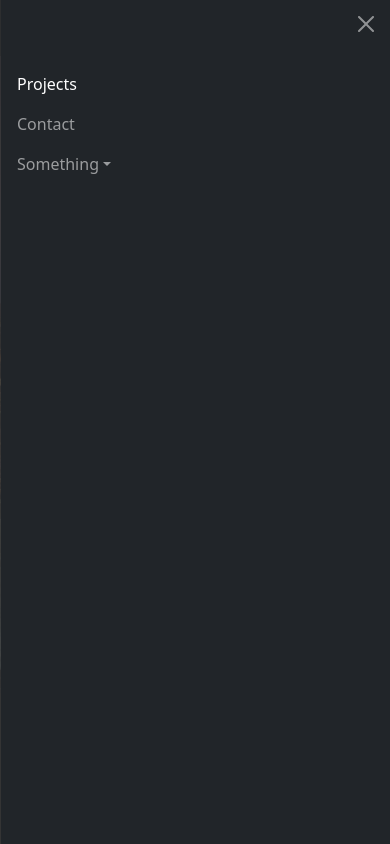
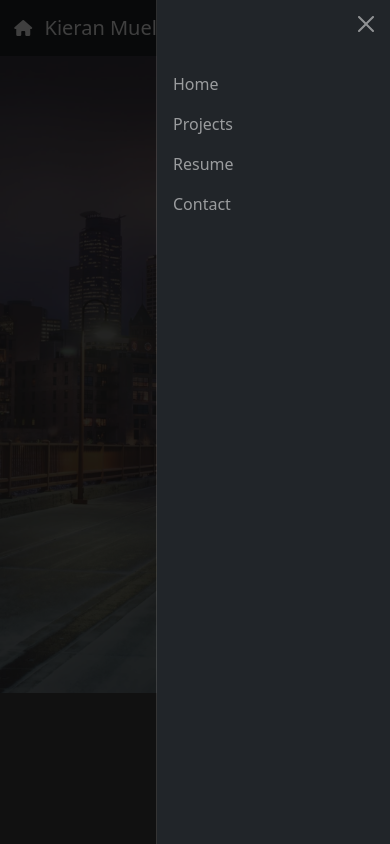
Before and after one commit to KieranMueller/Portfolio, a React (Create React App) app: page /projects in a window 390 px wide. Both pictures are taken after a click on the button 350 px from the left and 28 px from the top of the page. Built offline with nearby package versions, Linux system fonts and the light colour scheme.

Commit message:
fixes to projects page for mobile

```diff
--- a/public/index.html
+++ b/public/index.html
@@ -9,6 +9,10 @@
             name="Kieran Mueller Website"
             content="Portfolio website created with React" />
         <link rel="apple-touch-icon" href="%PUBLIC_URL%/logo192.png" />
+        <script
+            src="https://kit.fontawesome.com/45658a8a31.js"
+            crossorigin="anonymous"></script>
+
         <!--
       manifest.json provides metadata used when your web app is installed on a
       user's mobile device or desktop. See https://developers.google.com/web/fundamentals/web-app-manifest/
--- a/src/App.js
+++ b/src/App.js
@@ -11,6 +11,7 @@ import Resume from './components/Resume'
 // Add light or dark toggler.
 // add more content, projects, videos etc, pictures
 // add a little game or demo of something, add page just for demos?
+// home icon next to kieran in nav
 
 function App() {
     return (
--- a/src/components/Home.jsx
+++ b/src/components/Home.jsx
@@ -62,7 +62,7 @@ export default function Home() {
                     style={{ width: '18rem' }}>
                     <img
                         id='prof-pic'
-                        src={avatar}
+                        src={avatar !== undefined ? avatar : 'me1.png'}
                         class='card-img-top'
                         alt='me'
                     />
--- a/src/components/Nav.jsx
+++ b/src/components/Nav.jsx
@@ -6,6 +6,7 @@ export default function Nav() {
         <nav class='navbar navbar-dark bg-dark fixed-top' data-bs-theme='dark'>
             <div class='container-fluid'>
                 <Link class='navbar-brand' to={'/'}>
+                    <i id='home-icon' class='fa-solid fa-house'></i>
                     Kieran Mueller
                 </Link>
                 <div id='nav-options'>
@@ -22,8 +23,8 @@ export default function Nav() {
 
                 <button
                     class='navbar-toggler'
+                    id='nav-burger'
                     type='button'
-                    id='nav-burger'
                     data-bs-toggle='offcanvas'
                     data-bs-target='#offcanvasDarkNavbar'
                     aria-controls='offcanvasDarkNavbar'
@@ -46,45 +47,32 @@ export default function Nav() {
                         <ul class='navbar-nav justify-content-end flex-grow-1 pe-3'>
                             <li class='nav-item'>
                                 <Link
-                                    class='nav-link active'
+                                    class='nav-link'
+                                    aria-current='page'
+                                    to={'/'}>
+                                    Home
+                                </Link>
+                            </li>
+                            <li class='nav-item'>
+                                <Link
+                                    class='nav-link'
                                     aria-current='page'
                                     to={'/projects'}>
                                     Projects
                                 </Link>
                             </li>
                             <li class='nav-item'>
+                                <Link
+                                    class='nav-link'
+                                    aria-current='page'
+                                    to={'/resume'}>
+                                    Resume
+                                </Link>
+                            </li>
+                            <li class='nav-item'>
                                 <Link class='nav-link' to={'/contact'}>
                                     Contact
                                 </Link>
-                            </li>
-                            <li class='nav-item dropdown'>
-                                <Link
-                                    class='nav-link dropdown-toggle'
-                                    role='button'
-                                    data-bs-toggle='dropdown'
-                                    aria-expanded='false'>
-                                    Something
-                                </Link>
-                                <ul class='dropdown-menu dropdown-menu-dark'>
-                                    <li>
-                                        <Link class='dropdown-item' to={'/'}>
-                                            Something else
-                                        </Link>
-                                    </li>
-                                    <li>
-                                        <Link class='dropdown-item' to={'/'}>
-                                            Another Thing
-                                        </Link>
-                                    </li>
-                                    <li>
-                                        <hr class='dropdown-divider' />
-                                    </li>
-                                    <li>
-                                        <Link class='dropdown-item' to={'/'}>
-                                            And Yet Another Thing
-                                        </Link>
-                                    </li>
-                                </ul>
                             </li>
                         </ul>
                     </div>
--- a/src/components/Projects.jsx
+++ b/src/components/Projects.jsx
@@ -85,9 +85,7 @@ export default function Projects() {
                             class='d-block w-100'
                             alt='coding project 1'
                         />
-                        <div
-                            class='carousel-caption d-none d-md-block'
-                            id='cap1'>
+                        <div class='carousel-caption d-md-block' id='cap1'>
                             <h5>Jasper University (Personal Project)</h5>
                             <p>
                                 Humerous Cat University (single page app)
@@ -120,9 +118,7 @@ export default function Projects() {
                             class='d-block w-100'
                             alt='coding project 2'
                         />
-                        <div
-                            class='carousel-caption d-none d-md-block'
-                            id='cap2'>
+                        <div class='carousel-caption d-md-block' id='cap2'>
                             <h5>Dump N' Change (Personal Project)</h5>
                             <p>
                                 Single page app with full CRUD functionality.
@@ -148,9 +144,7 @@ export default function Projects() {
                             class='d-block w-100'
                             alt='coding project 3'
                         />
-                        <div
-                            class='carousel-caption d-none d-md-block'
-                            id='cap3'>
+                        <div class='carousel-caption d-md-block' id='cap3'>
                             <h5>My First CRUD App (Personal Project)</h5>
                             <p>
                                 Created a simple CRUD application with a Java
@@ -175,9 +169,7 @@ export default function Projects() {
                             class='d-block w-100'
                             alt='coding project 4'
                         />
-                        <div
-                            class='carousel-caption d-none d-md-block'
-                            id='cap4'>
+                        <div class='carousel-caption  d-md-block' id='cap4'>
                             <h5>Twitter API (Cook Systems FastTrack'D)</h5>
                             <p>
                                 Implemented a functional Twitter (clone) API
@@ -206,9 +198,7 @@ export default function Projects() {
                             class='d-block w-100'
                             alt='coding project 5'
                         />
-                        <div
-                            class='carousel-caption d-none d-md-block'
-                            id='cap5'>
+                        <div class='carousel-caption  d-md-block' id='cap5'>
                             <h5>Quiz API (Cook Systems FastTrack'D)</h5>
                             <p>
                                 Solo project created with Java Spring Boot and
@@ -234,9 +224,7 @@ export default function Projects() {
                             class='d-block w-100'
                             alt='coding project 6'
                         />
-                        <div
-                            class='carousel-caption d-none d-md-block'
-                            id='cap6'>
+                        <div class='carousel-caption  d-md-block' id='cap6'>
                             <h5>Quizler (Cook Systems FastTrack'D)</h5>
                             <p>
                                 Javascript assignment implementing three utility
@@ -263,9 +251,7 @@ export default function Projects() {
                             class='d-block w-100'
                             alt='coding project 6'
                         />
-                        <div
-                            class='carousel-caption d-none d-md-block'
-                            id='cap7'>
+                        <div class='carousel-caption  d-md-block' id='cap7'>
                             <h5>My First Website</h5>
                             <p>
                                 Created this website shortly after learning HTML
--- a/src/index.css
+++ b/src/index.css
@@ -16,6 +16,11 @@ svg {
 
 #root {
     height: 0px;
+}
+
+#home-icon {
+    scale: 0.8;
+    margin-right: 10px;
 }
 
 #home-container {
@@ -125,64 +130,8 @@ svg {
     display: none;
 }
 
-@media screen and (max-width: 700px) {
-    #nav-burger {
-        display: block;
-    }
-
-    #nav-options {
-        display: none;
-    }
-
-    #home-container {
-        flex-direction: column-reverse;
-    }
-
-    #prof-card {
-        padding: 1rem;
-        margin-top: 5rem;
-        opacity: 0.9;
-        box-shadow: 5px 5px 5px rgba(0, 0, 0, 0.562);
-        transition: 0.3s;
-        max-height: 33rem;
-        max-width: 100vw;
-        margin-left: 0;
-    }
-
-    #prof-card:hover {
-        scale: 1;
-        opacity: 0.9;
-        box-shadow: 5px 5px 5px rgba(0, 0, 0, 0.562);
-    }
-
-    #desc-card {
-        margin-top: 5rem;
-        width: 90vw;
-        opacity: 0.9;
-        box-shadow: 5px 5px 5px rgba(0, 0, 0, 0.453);
-        transition: 0.3s;
-        max-height: 30rem;
-        overflow-y: scroll;
-        padding: 5px;
-        -ms-overflow-style: none;
-        scrollbar-width: none;
-    }
-
-    #desc-card:hover {
-        scale: 1;
-        opacity: 0.9;
-        box-shadow: 5px 5px 5px rgba(0, 0, 0, 0.453);
-    }
-
-    #icon-container > * {
-        animation: none;
-    }
-
-    #icon-container > *:hover {
-        animation: none;
-        scale: 1.4;
-        opacity: 0.7;
-    }
+#offcanvasDarkNavbar {
+    width: 60vw;
 }
 
 .card-text {
@@ -215,6 +164,8 @@ svg {
     border-radius: 100px;
     padding-left: 30px;
     padding-right: 30px;
+    max-height: 200px;
+    overflow-y: scroll;
 }
 
 .carousel-caption:hover {
@@ -301,3 +252,92 @@ code {
     font-family: source-code-pro, Menlo, Monaco, Consolas, 'Courier New',
         monospace;
 }
+
+@media screen and (max-width: 700px) {
+    #nav-burger {
+        display: block;
+    }
+
+    #nav-options {
+        display: none;
+    }
+
+    #home-container {
+        flex-direction: column-reverse;
+    }
+
+    #prof-card {
+        padding: 1rem;
+        margin-top: 5rem;
+        opacity: 0.9;
+        box-shadow: 5px 5px 5px rgba(0, 0, 0, 0.562);
+        transition: 0.3s;
+        max-height: 33rem;
+        max-width: 100vw;
+        margin-left: 0;
+    }
+
+    #prof-card:hover {
+        scale: 1;
+        opacity: 0.9;
+        box-shadow: 5px 5px 5px rgba(0, 0, 0, 0.562);
+    }
+
+    #desc-card {
+        margin-top: 5rem;
+        width: 90vw;
+        opacity: 0.9;
+        box-shadow: 5px 5px 5px rgba(0, 0, 0, 0.453);
+        transition: 0.3s;
+        max-height: 30rem;
+        overflow-y: scroll;
+        padding: 5px;
+        -ms-overflow-style: none;
+        scrollbar-width: none;
+    }
+
+    #desc-card:hover {
+        scale: 1;
+        opacity: 0.9;
+        box-shadow: 5px 5px 5px rgba(0, 0, 0, 0.453);
+    }
+
+    #icon-container > * {
+        animation: none;
+    }
+
+    #icon-container > *:hover {
+        animation: none;
+        scale: 1.4;
+        opacity: 0.7;
+    }
+
+    #project-container {
+        width: 95vw;
+        padding-top: 12vh;
+        margin: auto;
+        display: flex;
+        flex-direction: column;
+        justify-content: flex-start;
+        align-items: center;
+        height: 100vh;
+    }
+
+    /* #toggle-caption-btn {
+        display: none;
+    } */
+
+    .carousel-caption {
+        display: block;
+        align-self: center;
+        width: 70%;
+        height: 100px;
+        overflow-y: scroll;
+    }
+
+    .carousel-caption:hover {
+        scale: 1;
+        background-color: rgba(0, 0, 0, 0.61);
+        opacity: 1;
+    }
+}
```
Also changed, not shown: public/house-chimney-solid (1).svg (added), public/me1.png (added), 12 other files (tests, documents, lock files or other folders).
